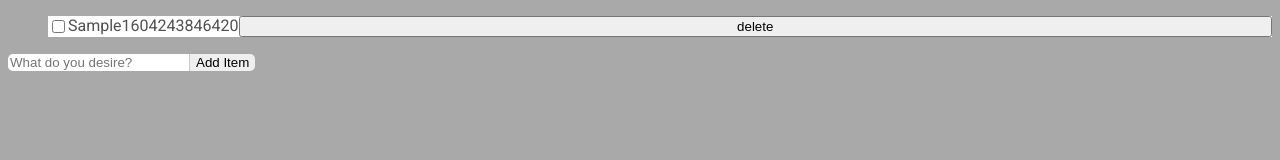
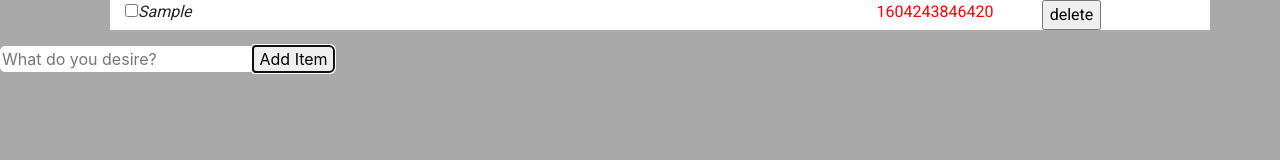
Before and after one commit to jamesmonks/BulletJournal, a plain HTML site: page BulletJournal.html in a window 1280 px wide. Both pictures are taken after typing "Sample" into the empty fields and a click on the button "Add Item". Drawn offline with nearby package versions, Linux system fonts and the light colour scheme.

Commit message:
bootstrap v1

```diff
--- a/BulletJournal.css
+++ b/BulletJournal.css
@@ -59,3 +59,12 @@ button#submit {
     border-bottom-right-radius: 5px;
     box-shadow: rgba(200, 200, 200, 0);
 }
+
+.timestamp {
+    color: red;
+    text-align: center;
+}
+
+.entry {
+    font-style: italic;
+}
--- a/BulletJournal.html
+++ b/BulletJournal.html
@@ -4,9 +4,11 @@
     <meta charset="UTF-8">
     <meta name="viewport" content="width=device-width, initial-scale=1.0">
     <title>Document</title>
+    <link rel="stylesheet" href="https://cdn.jsdelivr.net/npm/bootstrap@4.5.3/dist/css/bootstrap.min.css"
+    integrity="sha384-TX8t27EcRE3e/ihU7zmQxVncDAy5uIKz4rEkgIXeMed4M0jlfIDPvg6uqKI2xXr2"
+    crossorigin="anonymous">
     <link href="https://fonts.googleapis.com/css2?family=Roboto&display=swap" rel="stylesheet">
     <link href="BulletJournal.css" rel="stylesheet" />
-
     <script src="https://code.jquery.com/jquery-3.5.1.min.js"
     integrity="sha256-9/aliU8dGd2tb6OSsuzixeV4y/faTqgFtohetphbbj0="
     crossorigin="anonymous">
@@ -17,11 +19,11 @@
 
 </head>
 <body>
+    <div class="container">
+        <ul id="bulletList">
 
-    <ul id="bulletList">
-
-    </ul>
-
+        </ul>
+    </div>
     <form id="bulletItem">
         <input type="text" id="bullet" placeholder="What do you desire?">
         <button id="submit">Add Item</button>
--- a/BulletJournal.js
+++ b/BulletJournal.js
@@ -26,31 +26,40 @@ function addBullet(event) {
     let d = new Date();
     let startTime = d.getTime();
 
+    //div_entry
     let tf = $("#bullet");
-    let txt = "<SPAN class='memo'>" + tf.val() + "</SPAN>" +
-              "<SPAN class='timestamp'>" + startTime + "</SPAN>";
+    let div_entry = $("<DIV>").attr({ class: "col-12 col-md-8 entry" }).append(tf.val());
     tf.val("");
+    let chk = $("<input>").attr({ type: "checkbox" });
+    chk.on("click", showMe);
+    $(div_entry).prepend(chk);
 
+    //div_stamp
+    let div_stamp = $("<DIV>").attr({ class: "col-2 timestamp" }).append(startTime);
+
+    //div_btn
+    let div_btn = $("<div>").attr({ class: "col-1 align-self-end" });
+    let btn = $("<input>").attr({ type: "button", value: "delete"});
+    btn.on("click", showMe);
+    $(div_btn).append(btn);
+
+    //li
+    let li_id = "li_" + startTime;
     let bullet;
-    let li_id = "li_" + startTime;
     if (tasklist.length % 2 == 0)
-        bullet = $("<li>").attr({ id: li_id, class: "zero" });
+        bullet = $("<li>").attr({ id: li_id, class: "zero row" });
     else
-        bullet = $("<li>").attr({ id: li_id, class: "one" });
-    let chk = document.createElement("input");
-    let btn = $("<input>").attr({ type: "button", value: "delete"});
+        bullet = $("<li>").attr({ id: li_id, class: "one row" });
 
-    btn.on("click", showMe);
-    chk.addEventListener("click", showMe);
-    chk["type"] = "checkbox";
-    console.log(txt);
-    console.log(chk);
-    $(bullet).html(txt);
-    $(bullet).prepend(chk).append(btn);
-    let bulletList = $("#bulletList");
-    bulletList.append(bullet);
+    $(bullet).append(div_entry).append(div_stamp).append(div_btn);
+
+    //div_row
+    //let div_row = $("<DIV>").attr({ class: "row" }).append(bullet);
+    $("#bulletList").append(bullet);
+
 
     tasklist.push({ id: li_id, timeStamp: startTime });
+    console.log(tasklist);
 }
 
 function createList() {
@@ -63,9 +72,9 @@ function showMe(event) {
     let expiryTime = startTime + _2days_;
     console.log(d.getTime());
     let target = event.target;
-    let liObject = $(target).parent();
+    let liObject = $(target).parent().parent();
     $(liObject).remove();
     console.log(target);
-    console.log($(target).parent());
+    console.log($(target).parent().parent().type);
     //document.removeChild(parent);
 }
```
